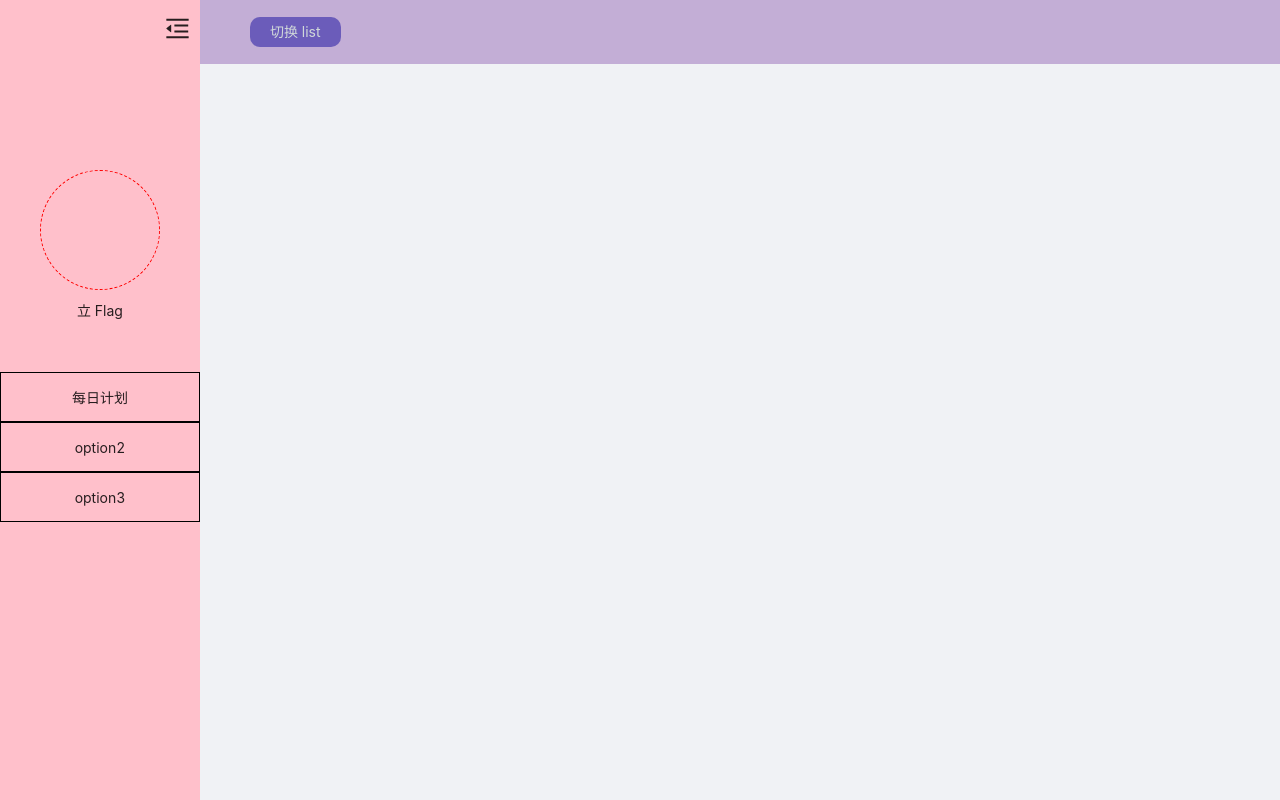
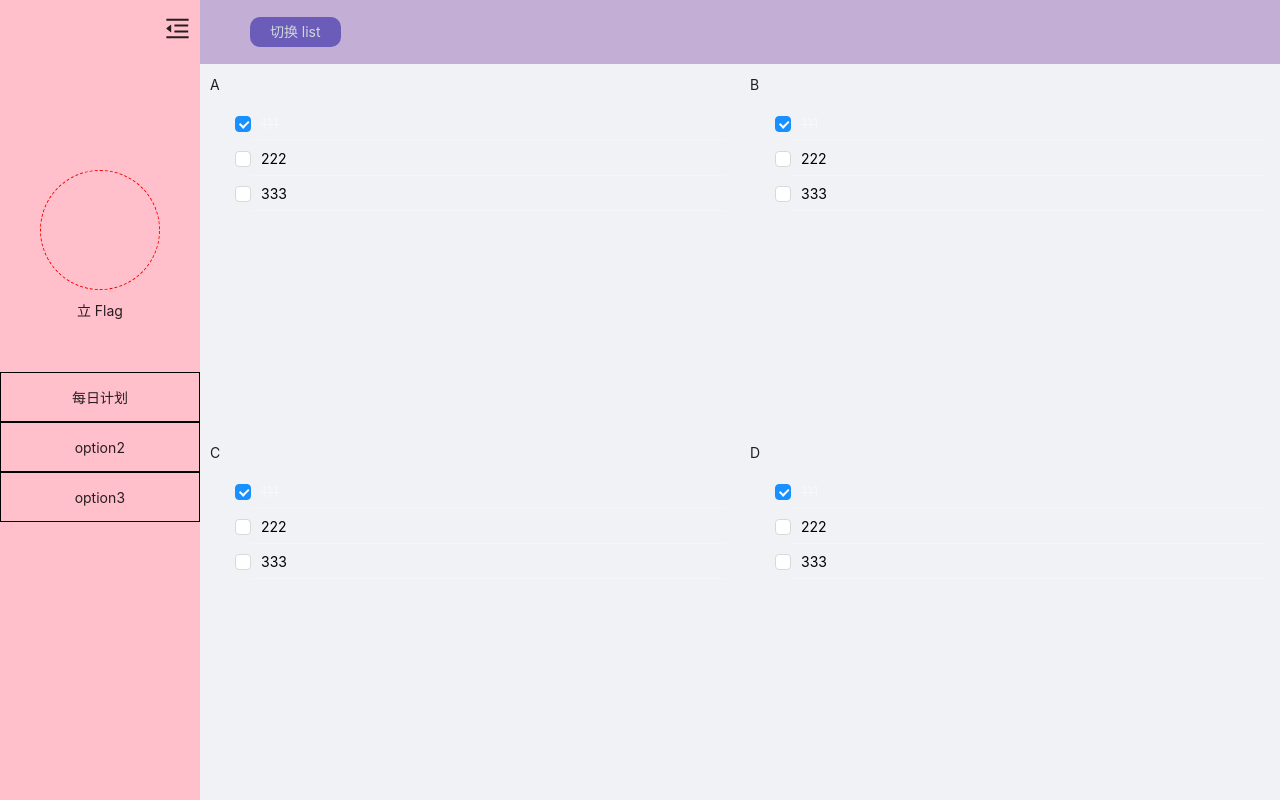
Before and after one commit to guoyanlun08/li-flag, a React (Create React App) app: page / in a window 1280 px wide. Built offline with nearby package versions, Linux system fonts and the light colour scheme.

Commit message:
feat: Item组件开发

```diff
--- /dev/null
+++ b/src/components/ListItem/Styles.ts
@@ -0,0 +1,27 @@
+import styled from 'styled-components';
+
+export const Item = styled.div<{ selected: boolean }>`
+  background: ${ props => props.selected ? 'rgba(255, 255, 255, 0.2)' : '' };
+  display: flex;
+  align-items: center;
+  height: 35px;
+  padding-left: 20px;
+  .ant-checkbox {
+    top: 0;
+  }
+`
+export const ItemContent = styled.div<{ selected: boolean, completed: boolean }>`
+  border-bottom: ${ props => props.selected ? '1px solid transparent' : '1px solid rgba(255, 255, 255, 0.2)' } ;
+  padding-left: 8px;
+  width: 100%;
+  height: 100%;
+  input{
+    text-decoration: ${ props => props.completed ? 'line-through' : 'none' };
+    color: ${ props => props.completed ? 'rgba(255, 255, 255, 0.4)' : '#000' };
+    width: 100%;
+    height: 100%;
+    background: transparent;
+    border: none;
+    outline: none;
+  }
+`
--- /dev/null
+++ b/src/components/ListItem/index.tsx
@@ -0,0 +1,32 @@
+import React, { useState } from 'react';
+
+import { Checkbox } from 'antd';
+import { Item, ItemContent } from './Styles';
+
+interface PropsType {
+  text: string;
+  completed: boolean;
+}
+
+export function ListItem(props: PropsType) {
+  const [selected, setSelected] = useState(false); // 选中行
+  const [completed, setCompleted] = useState(props.completed); // item状态
+  const [textValue, setTextValue] = useState(props.text);
+
+  const focusFn = () => {
+    setSelected(true);
+  };
+
+  const blurFn = () => {
+    setSelected(false);
+  };
+
+  return (
+    <Item selected={selected}>
+      <Checkbox checked={completed} onChange={() => setCompleted(!completed)} />
+      <ItemContent selected={selected} completed={completed}>
+        <input type="text" onFocus={focusFn} onBlur={blurFn} value={textValue} onChange={(e) => setTextValue(e.target.value)} />
+      </ItemContent>
+    </Item>
+  );
+}
--- a/src/styles/variables.module.scss
+++ b/src/styles/variables.module.scss
@@ -2,12 +2,12 @@
 
 $fl-red: #F56C6C;
 $fl-blue: #409EFF;
-$fl-green: #67C23A;
+$fl-green: #31C27C;
 $fl-gray: #909399;
 
 :export {
   mainRed: $fl-red;
   mainBlue: $fl-blue;
   mainGreen: $fl-green;
-  mainGray: $fl-red,
+  mainGray: $fl-gray,
 }
--- a/src/views/EveryDay/EachModule.tsx
+++ b/src/views/EveryDay/EachModule.tsx
@@ -1,10 +1,21 @@
 import React from 'react';
-import { EachModuleContainer } from './Styles';
+import { EachModuleContainer, Title, ListBox } from './Styles';
+import { ListItem } from '@/components/ListItem';
 
 interface propsType {
   bgColor: string;
+  title: string;
 }
 
 export function EachModule(props: propsType) {
-  return <EachModuleContainer bgColor={props.bgColor}></EachModuleContainer>;
+  return (
+    <EachModuleContainer bgColor={props.bgColor}>
+      <Title>{props.title}</Title>
+      <ListBox>
+        <ListItem text="111" completed={true} />
+        <ListItem text="222" completed={false} />
+        <ListItem text="333" completed={false} />
+      </ListBox>
+    </EachModuleContainer>
+  );
 }
--- a/src/views/EveryDay/Styles.ts
+++ b/src/views/EveryDay/Styles.ts
@@ -12,5 +12,14 @@ export const EveryDayContainer = styled.div`
 export const EachModuleContainer = styled.div<{ bgColor: string }>`
   width: 50%;
   height: 50%;
+  border-radius: 20px;
   background: ${props => props.bgColor};
 `;
+
+export const Title = styled.div`
+  padding: 10px;
+`
+
+export const ListBox = styled.div`
+  padding: 0 15px;
+`
--- a/src/views/EveryDay/index.tsx
+++ b/src/views/EveryDay/index.tsx
@@ -8,7 +8,10 @@ import { EachModule } from './EachModule';
 export function EveryDay() {
   return (
     <EveryDayContainer>
-      <EachModule bgColor={variables.mainRed} />
+      <EachModule bgColor={variables.mainRed} title="A" />
+      <EachModule bgColor={variables.mainBlue} title="B" />
+      <EachModule bgColor={variables.mainGreen} title="C" />
+      <EachModule bgColor={variables.mainGray} title="D" />
     </EveryDayContainer>
   );
 }
```
